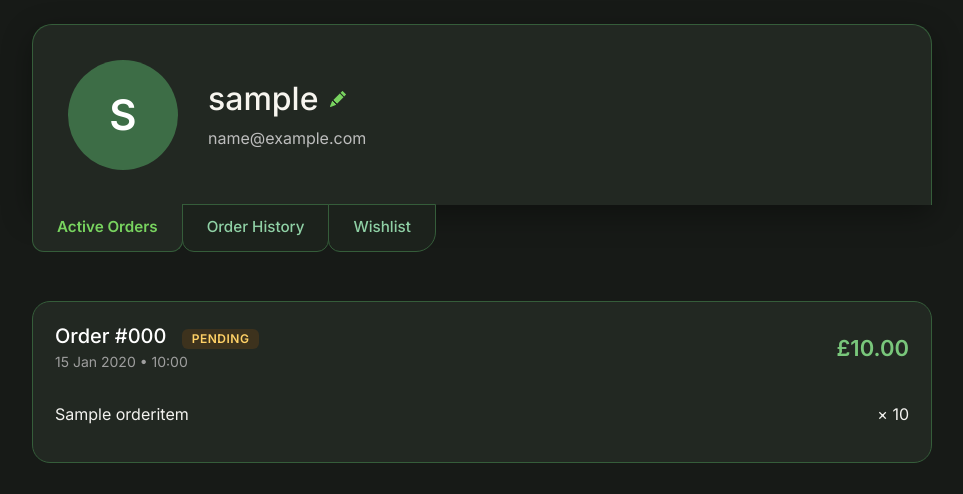
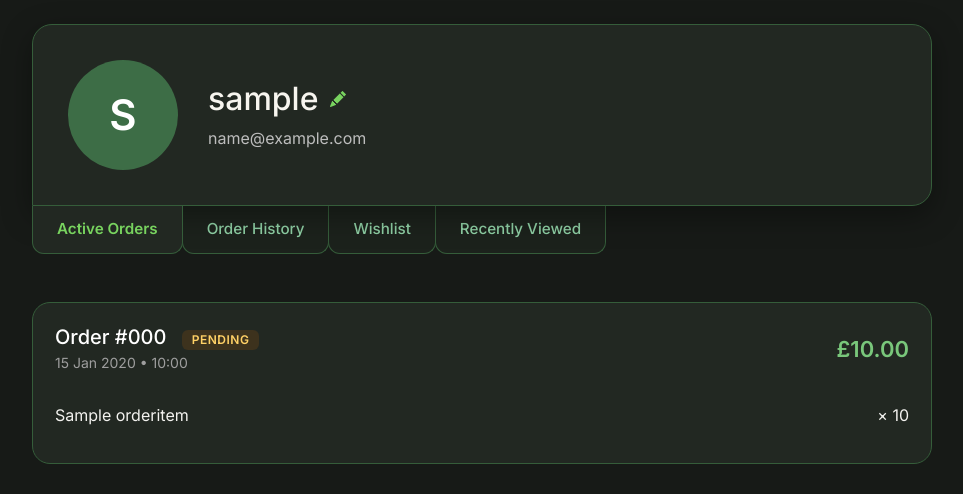
Before and after one commit to Peru-er/BookShop, a Django app: page /users/profile/ in a window 1280 px wide. Shown: the part 122-616 px from the top of the page, without its empty margins (158-1121 px from the left). Run offline with Django 5.2, Linux system fonts and the light colour scheme; a user stored in the database is signed in; tables that the repository leaves empty hold one stand-in row (values such as "Sample post"); grey boxes marked "Sample" are stand-in pictures.

Commit message:
View History

```diff
--- a/static/styles.css
+++ b/static/styles.css
@@ -500,15 +500,21 @@ footer {
     align-items: center;
     gap: 30px;
 
-    margin-bottom: 40px;
+    margin-bottom: 0;
     padding: 35px;
 
     background: #222822;
 
     border: 1px solid #355d3a;
-    border-radius: 20px;
+
+    border-top-left-radius: 20px;
+    border-top-right-radius: 20px;
+    border-bottom-left-radius: 0;
+    border-bottom-right-radius: 20px;
 
     box-shadow: 0 10px 30px rgba(0,0,0,.35);
+    position: relative;
+    z-index: 2;
 }
 
 .profile-avatar {
@@ -1932,8 +1938,9 @@ textarea.form-control{
 }
 
 .custom-hanging-tabs {
+    border-top: none !important;
     border-bottom: none !important;
-    display: flex;
+    display: inline-flex;
     gap: 0px;
     padding-left: 0px;
     margin: 0;
@@ -1941,16 +1948,11 @@ textarea.form-control{
     align-items: flex-start;
 }
 
-.custom-hanging-tabs .nav-item {
-    margin: 0;
-    height: 100%;
-}
-
 .custom-hanging-tabs .nav-link {
     background: #1c221c !important;
 
     border: 1px solid #355d3a !important;
-    margin-top: -1px;
+    border-top: none !important;
 
     border-bottom-left-radius: 12px !important;
     border-bottom-right-radius: 12px !important;
@@ -1971,12 +1973,18 @@ textarea.form-control{
     z-index: 1;
 }
 
+.custom-hanging-tabs .nav-item {
+    margin: 0;
+    height: 100%;
+}
+
 .custom-hanging-tabs .nav-item:first-child .nav-link {
     border-bottom-left-radius: 12px !important;
+    border-left: 1px solid #355d3a !important;
 }
 
 .custom-hanging-tabs .nav-item:last-child .nav-link {
-    border-bottom-right-radius: 20px !important;
+    border-bottom-right-radius: 12px !important;
 }
 
 .custom-hanging-tabs .nav-item:not(:first-child) .nav-link {
--- a/templates/users/profile.html
+++ b/templates/users/profile.html
@@ -17,7 +17,7 @@
 
 <div class="profile-container">
 
-    <div class="profile-card mb-0" style="border-bottom-left-radius: 0; border-bottom-right-radius: 0; border-bottom: none;">
+    <div class="profile-card">
         <div class="profile-avatar">
             {{ request.user.username|first|upper }}
         </div>
@@ -50,6 +50,11 @@
         <li class="nav-item" role="presentation">
             <button class="nav-link" id="wishlist-tab" data-bs-toggle="tab" data-bs-target="#wishlist-pane" type="button" role="tab" aria-controls="wishlist-pane" aria-selected="false">
                 Wishlist
+            </button>
+        </li>
+        <li class="nav-item" role="presentation">
+            <button class="nav-link" id="recently-tab" data-bs-toggle="tab" data-bs-target="#recently-pane" type="button" role="tab" aria-controls="recently-pane" aria-selected="false">
+                Recently Viewed
             </button>
         </li>
     </ul>
@@ -214,6 +219,49 @@
             {% endif %}
         </div>
 
+        <div class="tab-pane fade" id="recently-pane" role="tabpanel" aria-labelledby="recently-tab" tabindex="0">
+            {% if recently_viewed_books %}
+                <div class="row g-4">
+                    {% for book in recently_viewed_books %}
+                        <div class="col-sm-6 col-md-4 col-xl-3 book-item-container">
+                            <div class="book-card {% if book.stock == 0 %}book-out-of-stock{% endif %}">
+                                <a href="{% url 'shop:product_detail' book.id %}" class="book-link text-decoration-none">
+                                    {% if book.images.first %}
+                                        <img src="{{ book.images.first.image.url }}" class="img-fluid" alt="{{ book.name }}">
+                                    {% else %}
+                                        <div class="no-image">No image available</div>
+                                    {% endif %}
+
+                                    <div class="card-body">
+                                        <h5 class="book-title">{{ book.name }}</h5>
+                                        <p class="book-author">{{ book.author }}</p>
+                                        <h5 class="book-price">£{{ book.price }}</h5>
+                                    </div>
+                                </a>
+                                <div class="book-footer">
+                                    {% if book.stock > 0 %}
+                                        <form method="post" action="{% url 'cart:cart_add' book.id %}">
+                                            {% csrf_token %}
+                                            <input type="hidden" name="quantity" value="1">
+                                            <button class="btn btn-custom w-100" type="submit">Add to cart</button>
+                                        </form>
+                                    {% else %}
+                                        <button class="btn btn-disabled-stock w-100" disabled>Out of stock</button>
+                                    {% endif %}
+                                </div>
+                            </div>
+                        </div>
+                    {% endfor %}
+                </div>
+            {% else %}
+                <div class="empty-orders">
+                    <h4>No recently viewed books</h4>
+                    <p>Books you look at will appear here so you don't lose them.</p>
+                    <a href="{% url 'shop:catalog' %}" class="btn btn-custom">Explore Catalogue</a>
+                </div>
+            {% endif %}
+        </div>
+
     </div>
 
 </div>
--- a/users/views.py
+++ b/users/views.py
@@ -105,7 +105,6 @@ def register(request):
 
 @login_required
 def profile(request):
-
     active_orders = Order.objects.filter(
         user=request.user
     ).prefetch_related('items__product').exclude(
@@ -119,10 +118,20 @@ def profile(request):
 
     wishlist_items = Wishlist.objects.filter(user=request.user).select_related('product')
 
+    recently_viewed_ids = request.session.get('recently_viewed', [])
+
+    recently_viewed_books = Product.objects.filter(id__in=recently_viewed_ids)
+
+    recently_viewed_books = sorted(
+        recently_viewed_books,
+        key=lambda x: recently_viewed_ids.index(x.id)
+    )
+
     return render(request, 'users/profile.html', {
         'active_orders': active_orders,
         'order_history': order_history,
         'wishlist_items': wishlist_items,
+        'recently_viewed_books': recently_viewed_books,
     })
 
 
```
Also changed, not shown: shop/views.py (+11 -3 lines).
